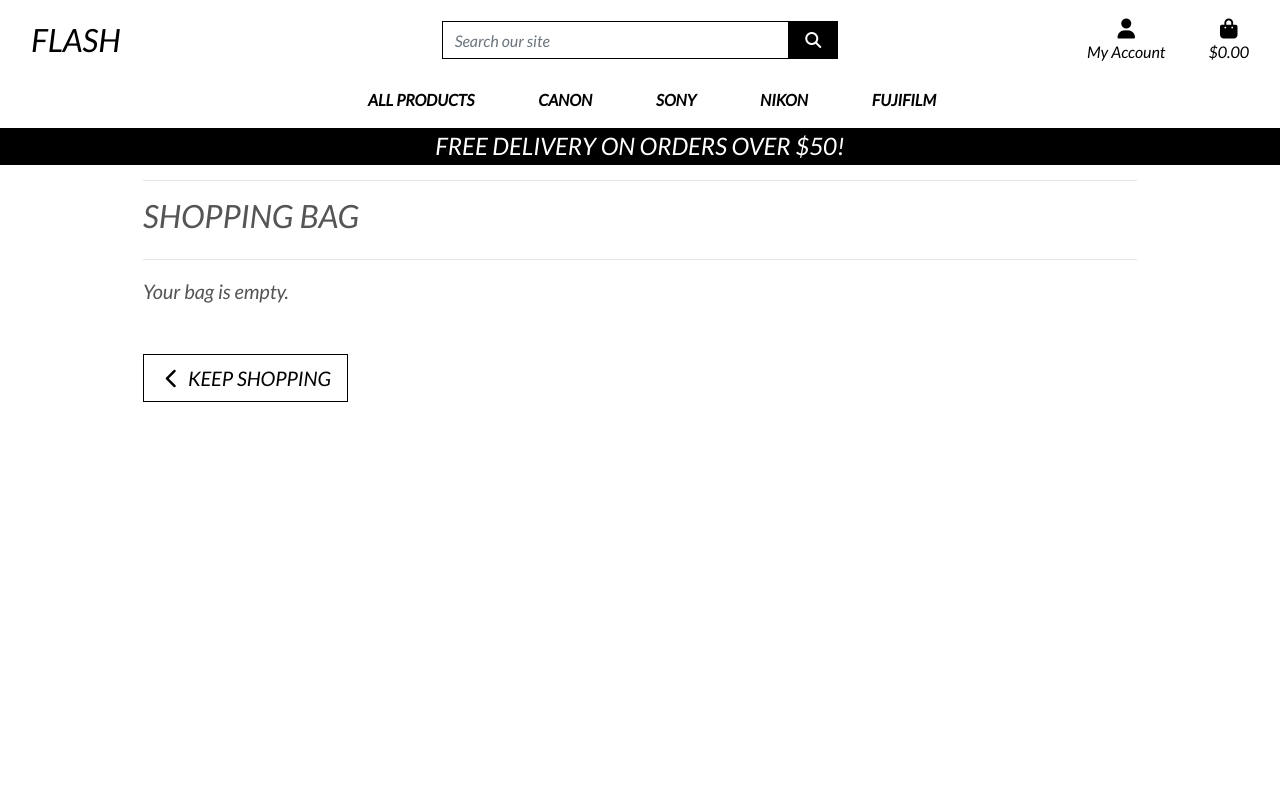
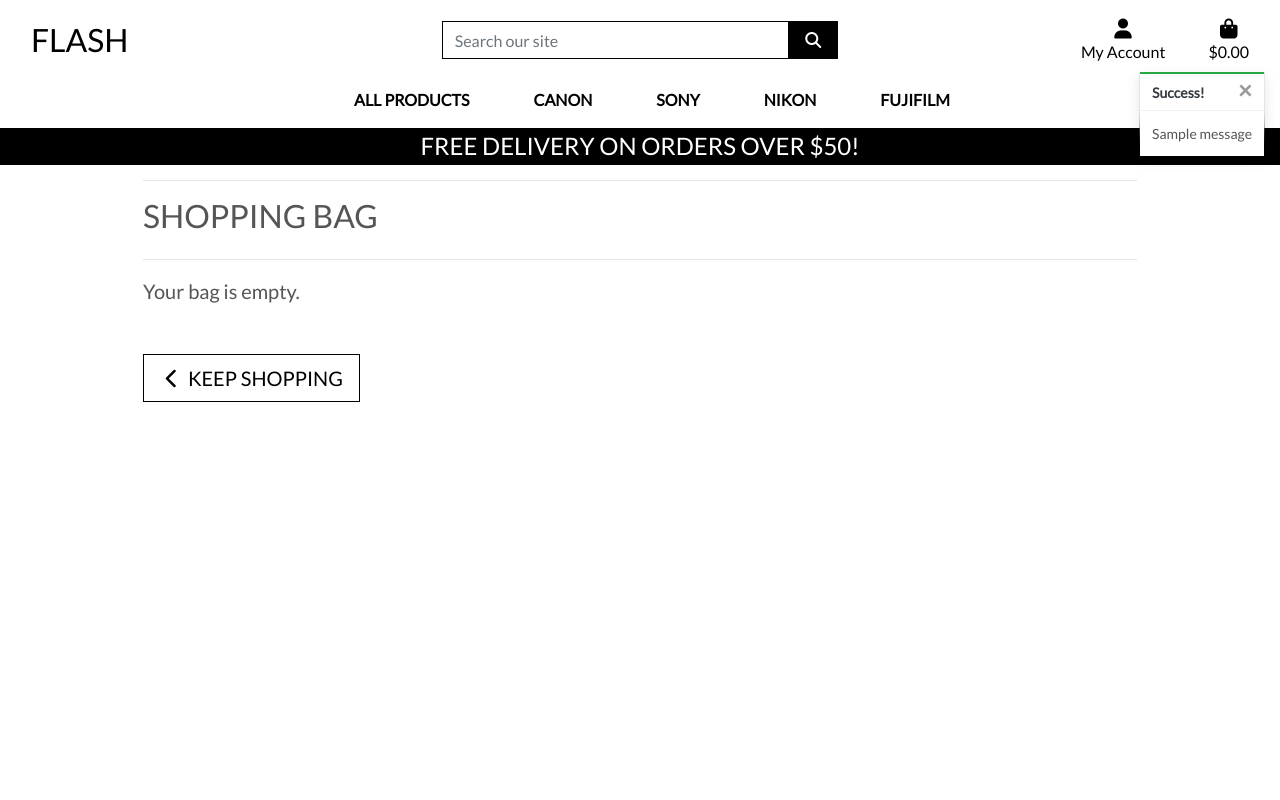
Before and after one commit to chikos96/flash-ecommerce, a Django app: page /bag/ in a window 1280 px wide. Run offline with Django 3.2, Linux system fonts and the light colour scheme; tables that the repository leaves empty hold one stand-in row (values such as "Sample post"); one stand-in notice (Sample message) is shown; some libraries are stand-ins or nearby versions.

Commit message:
added toasts

```diff
--- a/bag/views.py
+++ b/bag/views.py
@@ -1,4 +1,7 @@
 from django.shortcuts import render, redirect, reverse, HttpResponse
+from django.contrib import messages
+
+from products.models import Product
 
 # Create your views here.
 
@@ -10,6 +13,7 @@ def view_bag(request):
 def add_to_bag(request, item_id):
     """ Add a quantity of the specified product to the shopping bag """
 
+    product = Product.objects.get(pk=item_id)
     quantity = int(request.POST.get('quantity'))
     redirect_url = request.POST.get('redirect_url')
     size = None
@@ -30,10 +34,10 @@ def add_to_bag(request, item_id):
             bag[item_id] += quantity
         else:
             bag[item_id] = quantity
+            messages.success(request, f'Added {product.name} to your bag')
 
     request.session['bag'] = bag
     return redirect(redirect_url)
-
 
 
 def adjust_bag(request, item_id):
@@ -62,7 +66,6 @@ def adjust_bag(request, item_id):
     return redirect(reverse('view_bag'))
 
 
-
 def remove_from_bag(request, item_id):
     """Remove the item from the shopping bag"""
 
--- a/flash/settings.py
+++ b/flash/settings.py
@@ -78,6 +78,8 @@ TEMPLATES = [
         },
     },
 ]
+
+MESSAGE_STORAGE = 'django.contrib.messages.storage.session.SessionStorage'
 
 AUTHENTICATION_BACKENDS = [
     # Needed to login by username in Django admin, regardless of `allauth`
--- a/static/css/base.css
+++ b/static/css/base.css
@@ -95,6 +95,23 @@ a.category-badge > span.badge:hover {
     cursor: pointer;
 }
 
+/* ------------------------------- bootstrap toasts */
+
+.message-container {
+    position: fixed;
+    top: 72px;
+    right: 15px;
+    z-index: 99999999999;
+}
+
+.custom-toast {
+    overflow: visible;
+}
+
+.toast-capper {
+    height: 2px;
+}
+
 /* -------------------------------- Media Queries */
 
 /* Slightly larger container on xl screens */
--- a/templates/base.html
+++ b/templates/base.html
@@ -15,7 +15,7 @@
 
     {% block corecss %}
         <link rel="stylesheet" href="https://stackpath.bootstrapcdn.com/bootstrap/4.4.1/css/bootstrap.min.css" integrity="sha384-Vkoo8x4CGsO3+Hhxv8T/Q5PaXtkKtu6ug5TOeNV6gBiFeWPGFN9MuhOf23Q9Ifjh" crossorigin="anonymous">
-        <link href="https://fonts.googleapis.com/css2?family=Lato:ital@1&display=swap" rel="stylesheet">
+        <link rel="stylesheet" href="https://fonts.googleapis.com/css?family=Lato&display=swap">
         <link rel="stylesheet" href="{% static 'css/base.css' %}">
     {% endblock %}
 
@@ -23,8 +23,8 @@
     {% endblock %}
 
     {% block corejs %}
-        <script src="https://kit.fontawesome.com/0ff2ea22a7.js" crossorigin="anonymous"></script>
-        <script src="https://code.jquery.com/jquery-3.6.0.min.js"integrity="sha256-/xUj+3OJU5yExlq6GSYGSHk7tPXikynS7ogEvDej/m4=" crossorigin="anonymous"></script>
+        <script src="https://kit.fontawesome.com/e9c73d7092.js" crossorigin="anonymous"></script>
+        <script src="https://code.jquery.com/jquery-3.4.1.min.js" integrity="sha256-CSXorXvZcTkaix6Yvo6HppcZGetbYMGWSFlBw8HfCJo=" crossorigin="anonymous"></script>
         <script src="https://cdn.jsdelivr.net/npm/popper.js@1.16.0/dist/umd/popper.min.js" integrity="sha384-Q6E9RHvbIyZFJoft+2mJbHaEWldlvI9IOYy5n3zV9zzTtmI3UksdQRVvoxMfooAo" crossorigin="anonymous"></script>
         <script src="https://stackpath.bootstrapcdn.com/bootstrap/4.4.1/js/bootstrap.min.js" integrity="sha384-wfSDF2E50Y2D1uUdj0O3uMBJnjuUD4Ih7YwaYd1iqfktj0Uod8GCExl3Og8ifwB6" crossorigin="anonymous"></script>
     {% endblock %}
@@ -112,7 +112,21 @@
     </header>
 
     {% if messages %}
-        <div class="message-container"></div>
+        <div class="message-container">
+            {% for message in messages %}
+                {% with message.level as level %}
+                    {% if level == 40 %}
+                        {% include 'includes/toasts/toast_error.html' %}
+                    {% elif level == 30 %}
+                        {% include 'includes/toasts/toast_warning.html' %}
+                    {% elif level == 25 %}
+                        {% include 'includes/toasts/toast_success.html' %}
+                    {% else %}
+                        {% include 'includes/toasts/toast_info.html' %}
+                    {% endif %}
+                {% endwith %}
+            {% endfor %}
+        </div>
     {% endif %}
 
     {% block page_header %}
@@ -122,6 +136,9 @@
     {% endblock %}
 
     {% block postloadjs %}
+    <script type="text/javascript">
+        $('.toast').toast('show');
+    </script>
     {% endblock %}
 
 
--- /dev/null
+++ b/templates/includes/toasts/toast_success.html
@@ -0,0 +1,13 @@
+<div class="toast custom-toast rounded-0 border-top-0" data-autohide="false">
+    <div class="arrow-up arrow-success"></div>
+    <div class="w-100 toast-capper bg-success"></div>
+    <div class="toast-header bg-white text-dark">
+        <strong class="mr-auto">Success!</strong>
+        <button type="button" class="ml-2 mb-1 close text-dark" data-dismiss="toast" aria-label="Close">
+            <span aria-hidden="true">&times;</span>
+        </button>
+    </div>
+    <div class="toast-body bg-white">
+        {{ message }}
+    </div>
+</div>
```
Also changed, not shown: templates/includes/toasts/toast_error.html (added, +13 -0 lines), templates/includes/toasts/toast_info.html (added, +13 -0 lines), templates/includes/toasts/toast_warning.html (added, +13 -0 lines).
